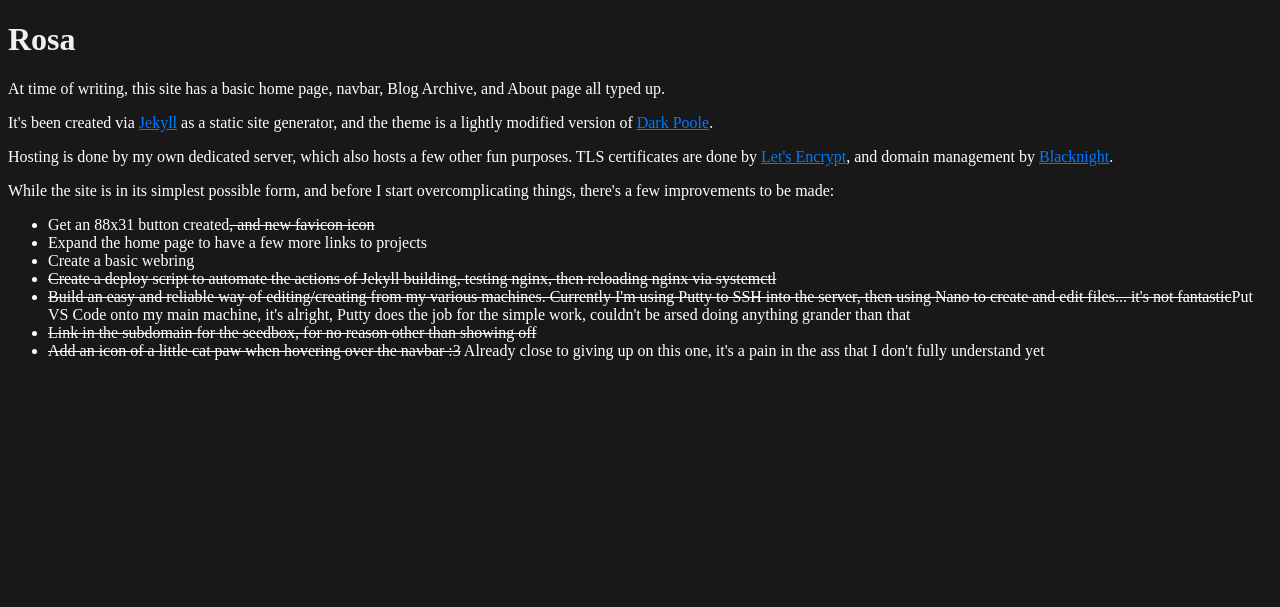
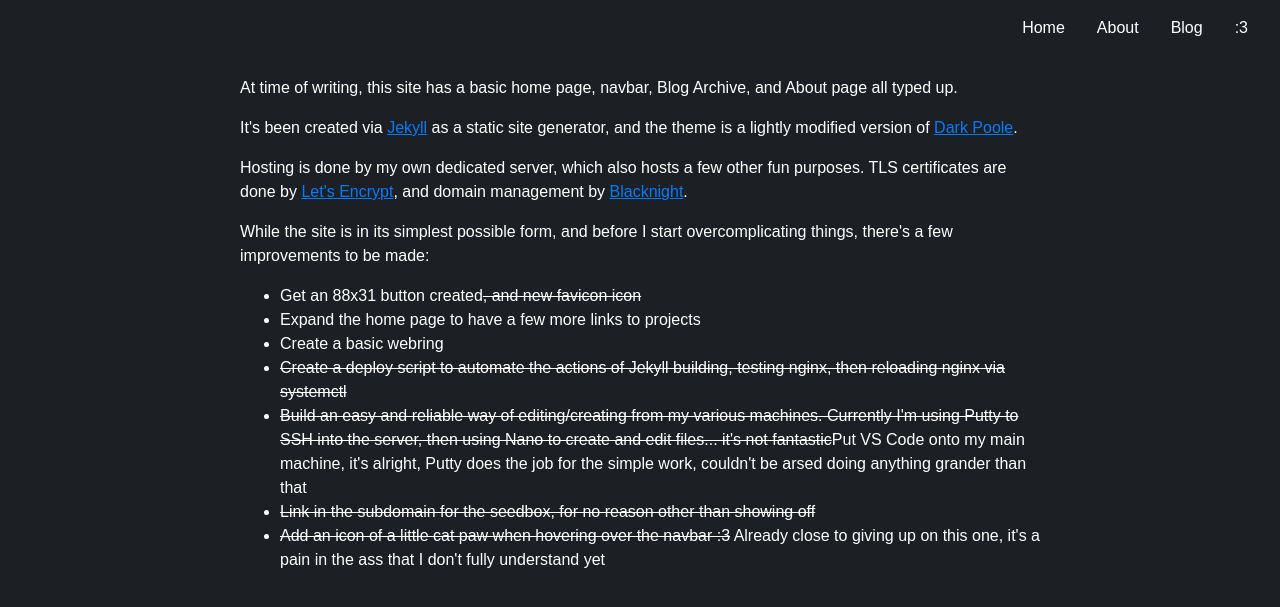
Before and after one commit to caoimhemoriarty/sandyspalace, a Jekyll site: the page built from _posts/2024-10-10-to-do-list-for-this-webbed-site.md, in a window 1280 px wide. Shown: the top 607 px of the page. Built offline with Jekyll 4.4.1, drawn with Linux system fonts in a browser that asks for light colours; our own code applies the rules of GitHub Pages for plain Markdown files.

Commit message:
Fine Ill do it myself

```diff
--- a/Gemfile
+++ b/Gemfile
@@ -15,7 +15,7 @@ gem "minima", "~> 2.5"
 gem "github-pages", "~> 232", group: :jekyll_plugins
 # If you have any plugins, put them here!
 group :jekyll_plugins do
-  gem "jekyll-feed", "~> 0.12"
+  gem "jekyll-feed"#, "~> 0.12"
 end
 
 # Windows and JRuby does not include zoneinfo files, so bundle the tzinfo-data gem
--- a/_config.yml
+++ b/_config.yml
@@ -18,7 +18,7 @@
 # You can create any custom variable you would like, and they will be accessible
 # in the templates via {{ site.myvariable }}.
 
-title: Rosa
+title: Sandy's Palace
 #email: rosamoriarty@proton.me
 description: >- # this means to ignore newlines until "baseurl:"
   Rosa's gay little website
@@ -30,6 +30,9 @@ url: "https://sandyspalace.ie" # the base hostname & protocol for your site, e.g
 theme: minima
 plugins:
   - jekyll-feed
+
+feed:
+  path: atom.xml
 
 minima:
   skin: dark
--- /dev/null
+++ b/_includes/navigation.html
@@ -0,0 +1,8 @@
+<nav>
+    <ul class="right">
+        <li><a href="/">Home</a></li>
+        <li><a href="/about/">About</a></li>
+        <li><a href="/blog/">Blog</a></li>
+        <li><a href="https://95.211.83.90">:3</a></li>
+    </ul>
+</nav>
--- a/_layouts/default.html
+++ b/_layouts/default.html
@@ -9,15 +9,13 @@
 </head>
 
 <body>
-
-<header>
-<h1>{{ site.title }}</h1>
+    <header class="header">
+        {% include navigation.html %}
     </header>
 
     <main>
     {{ content }}
     </main>
-
 </body>
 
 </html>
--- /dev/null
+++ b/_posts/2024-12-22-Hello-World-and-FUCK-JEKYLL.markdown
@@ -0,0 +1,3 @@
+<div>
+
+</div>
--- a/assets/css/main.css
+++ b/assets/css/main.css
@@ -1,12 +1,69 @@
-body {
-  background-color: #181818;
+html, body {
+  font-family: 'MuktaMahee', sans-serif;
+  line-height: 1.5;
+  margin: auto;
+  padding: 0;
+  box-sizing: border-box;
+  background-color: #1C2024;
   color: #ffffff;
+  max-width:800px;
 }
 
-h1, h2, h3, h4, h5, h6 {
-  color: #f0f0f0;
+.container {
+  max-width: 640px;
+  margin: 0 auto;
+  padding: 1em;
+}
+
+main {
+  width: 100%;
+  margin: 0 auto;
+  padding-top: 60px;
 }
 
 a {
   color: #007bff;
 }
+
+h1, h2, h3, h4, h5, h6 {
+  color: #f0f0f0;
+  font-family: 'MuktaMahee', sans-serif;
+}
+
+.header {
+  position: fixed;
+  top: 0;
+  left: 0;
+  right: 0;
+  z-index: 999;
+  padding: 1rem;
+}
+
+nav ul {
+  list-style: none;
+  padding: 0;
+  margin: 0;
+  display: flex;
+  justify-content: space-between;
+}
+
+nav li {
+  margin: 0 1rem;
+}
+
+nav a {
+  text-decoration: none;
+  color: #fff;
+}
+
+.right {
+  float: right;
+  list-style: none;
+  margin: 0;
+  padding: 0;
+}
+
+.right li {
+  display: inline-block;
+  margin-left: 1rem;
+}
```
Also changed, not shown: _posts/2024-10-10-to-do-list-for-this-webbed-site.md (renamed from _posts/2024-10-10-to-do-list-for-this-webbed-site.markdown, +6 -0 lines), assets/css/fonts.css (added, +9 -0 lines), index.html (deleted, +0 -30 lines), index.markdown (+29 -1 lines), assets/fonts/Cambo-Regular.ttf (added), assets/fonts/MuktaMahee-Regular.ttf (added). Lines whose indentation alone changed are shown as unchanged.
